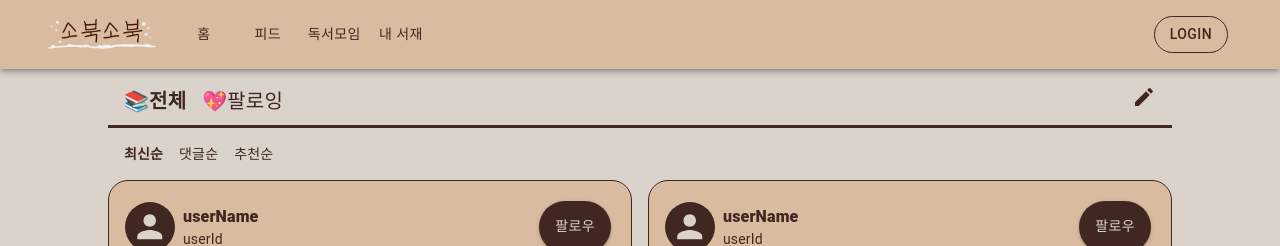
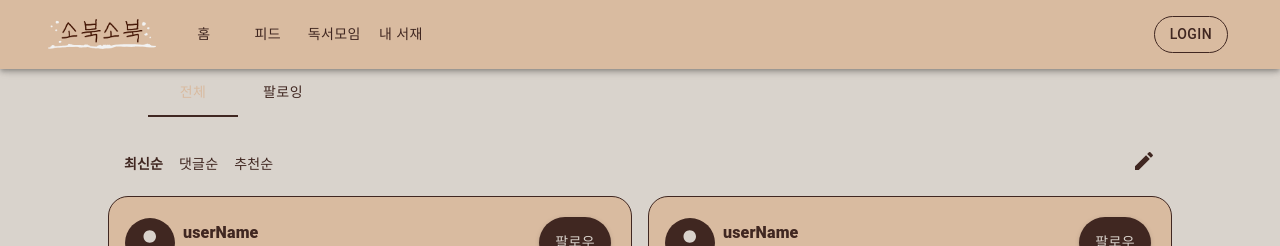
Before and after one commit to cwhite723/sobuk-sobuk, a React (Create React App) app in the folder project/client/: page /feed in a window 1280 px wide. Shown: the top 246 px of the page. Built offline with nearby package versions, Linux system fonts and the light colour scheme.

Commit message:
design: add CommonTabMenu in Feed Page

```diff
--- a/project/client/src/components/feed/FeedOptionMenu.tsx
+++ b/project/client/src/components/feed/FeedOptionMenu.tsx
@@ -1,4 +1,6 @@
 import { Box } from "@mui/material";
+import EditIcon from "@mui/icons-material/Edit";
+import CommonLink from "components/common/CommonLink";
 import CommonTypography from "components/common/CommonTypography";
 
 const FeedOptionMenu = () => {
@@ -6,13 +8,26 @@ const FeedOptionMenu = () => {
     <Box
       sx={{
         display: "flex",
+        justifyContent: "space-between",
         alignItems: "center",
         p: 2,
       }}
     >
-      <CommonTypography value="최신순" variant="body2" bold={true} />
-      <CommonTypography value="댓글순" variant="body2" bold={false} />
-      <CommonTypography value="추천순" variant="body2" bold={false} />
+      <Box
+        sx={{
+          display: "flex",
+          alignItems: "center",
+        }}
+      >
+        <CommonTypography value="최신순" variant="body2" bold={true} />
+        <CommonTypography value="댓글순" variant="body2" bold={false} />
+        <CommonTypography value="추천순" variant="body2" bold={false} />
+      </Box>
+      <Box>
+        <CommonLink to="../write">
+          <EditIcon />
+        </CommonLink>
+      </Box>
     </Box>
   );
 };
--- a/project/client/src/components/feed/FeedTopMenu.tsx
+++ /dev/null
@@ -1,30 +0,0 @@
-import { Box } from "@mui/material";
-import CommonLink from "components/common/CommonLink";
-import CommonTypography from "components/common/CommonTypography";
-import EditIcon from "@mui/icons-material/Edit";
-
-const FeedTopMenu = () => {
-  return (
-    <Box
-      sx={{
-        display: "flex",
-        justifyContent: "space-between",
-        borderBottom: "3px solid",
-        p: 2,
-        pb: 1,
-      }}
-    >
-      <Box sx={{ display: "flex" }}>
-        <CommonTypography value="📚전체" variant="h6" bold={true} />
-        <CommonTypography value="💖팔로잉" variant="h6" bold={false} />
-      </Box>
-      <Box>
-        <CommonLink to="../write">
-          <EditIcon />
-        </CommonLink>
-      </Box>
-    </Box>
-  );
-};
-
-export default FeedTopMenu;
--- a/project/client/src/pages/FeedPage.tsx
+++ b/project/client/src/pages/FeedPage.tsx
@@ -1,10 +1,23 @@
 import { Box, Pagination } from "@mui/material";
 import Grid from "@mui/material/Unstable_Grid2";
+import CommonTabMenu from "components/common/CommonTabMenu";
 import FeedOptionMenu from "components/feed/FeedOptionMenu";
 import FeedPostCard from "components/feed/FeedPostCard";
-import FeedTopMenu from "components/feed/FeedTopMenu";
+import React from "react";
+
+const feedTabMenus = [
+  { label: "전체", value: "all" },
+  { label: "팔로잉", value: "following" },
+];
+
+type tabMenuType = { label: string; value: string };
 
 const FeedPage = () => {
+  const [nowTab, setNowTab] = React.useState(feedTabMenus[0]);
+
+  const handleTabFocus = (newTab: tabMenuType) => {
+    setNowTab(newTab);
+  };
   return (
     <Box
       sx={{
@@ -12,7 +25,12 @@ const FeedPage = () => {
       }}
     >
       {/* 피드 페이지 상단바 */}
-      <FeedTopMenu />
+      <CommonTabMenu
+        handelTabFocus={handleTabFocus}
+        nowTab={nowTab}
+        tabMenus={feedTabMenus}
+      />
+      {/* <FeedTopMenu /> */}
 
       {/* 피드 상단(정렬) */}
       <FeedOptionMenu />
```
